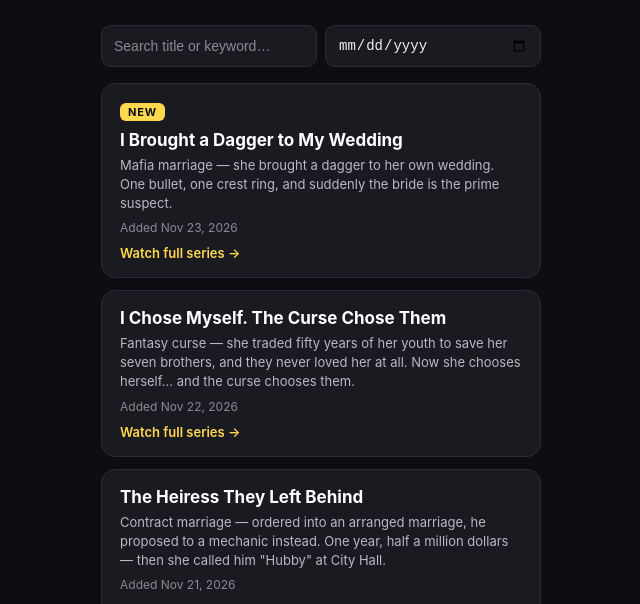
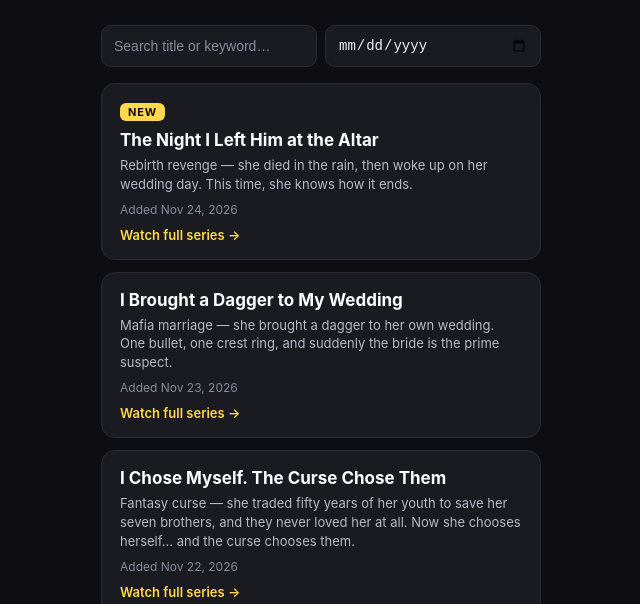
Before and after one commit to cici-glint-bot/drama-picks, a plain HTML site: page index.html in a window 1280 px wide. Shown: the part 196-800 px from the top of the page, without its empty margins (319-959 px from the left). Drawn offline with Linux system fonts and the light colour scheme.

Commit message:
Add The Night I Left Him at the Altar (Offer 839443) — 2026-11-24

```diff
--- a/index.html
+++ b/index.html
@@ -43,8 +43,15 @@
 
   <!-- Newest first. Each button href is the drama's original affiliate link, used exactly as issued. -->
 
+  <a class="pick" data-date="2026-11-24" href="https://r.reelsgo.tv/PuGl5nY_05Gy">
+    <span class="day">NEW</span>
+    <span class="title">The Night I Left Him at the Altar</span>
+    <span class="genre">Rebirth revenge — she died in the rain, then woke up on her wedding day. This time, she knows how it ends.</span>
+    <span class="date">Added Nov 24, 2026</span>
+    <span class="go">Watch full series →</span>
+  </a>
+
   <a class="pick" data-date="2026-11-23" href="https://r.reelsgo.tv/xRf4xk5DL4tJ">
-    <span class="day">NEW</span>
     <span class="title">I Brought a Dagger to My Wedding</span>
     <span class="genre">Mafia marriage — she brought a dagger to her own wedding. One bullet, one crest ring, and suddenly the bride is the prime suspect.</span>
     <span class="date">Added Nov 23, 2026</span>
```
